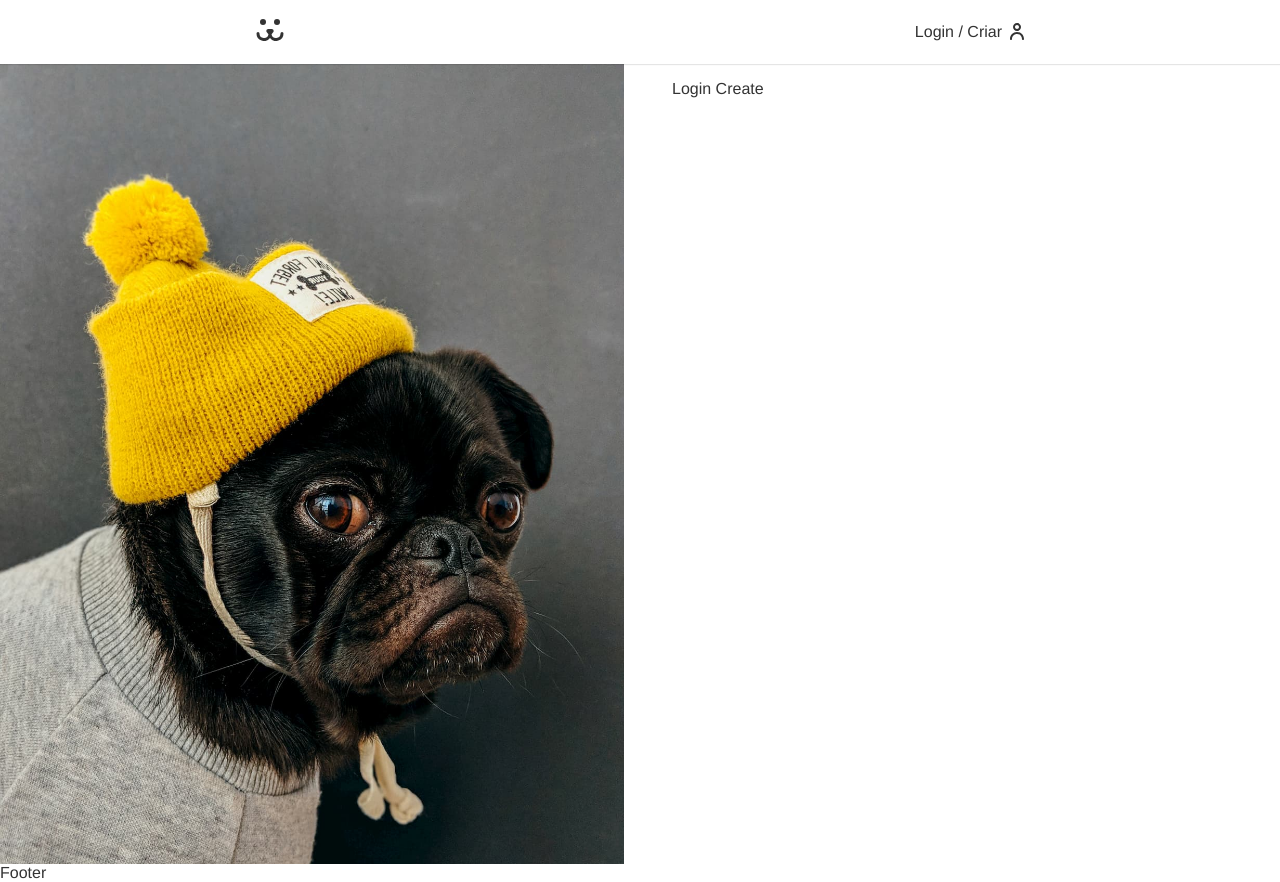
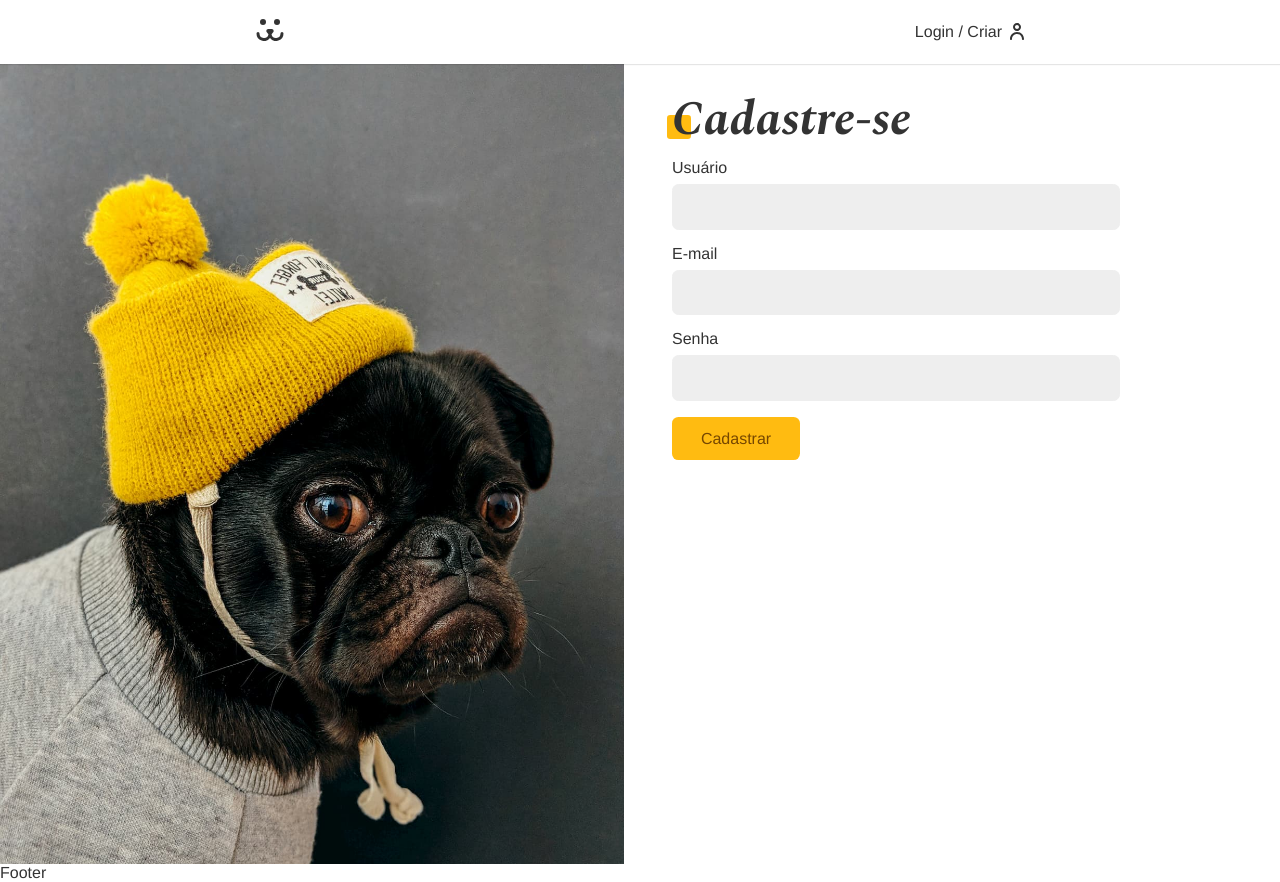
Before and after one commit to lucas-martins/react-dogs, a React (Create React App) app: page /login/criar in a window 1280 px wide. Built offline with nearby package versions, Linux system fonts and the light colour scheme.

Commit message:
[ADD] UseFetch

```diff
--- a/src/App.js
+++ b/src/App.js
@@ -5,7 +5,9 @@ import Footer from './components/Footer';
 import Header from './components/Header';
 import Home from './components/Home';
 import Login from './components/Login/Login';
+import User from './components/User/User'
 import { UserStorage } from './UserContext';
+import ProtectedRoute from './components/Helpers/ProtectedRoute';
 
 function App() {
   return (
@@ -15,7 +17,12 @@ function App() {
           <Header />
           <Routes>
             <Route path="/" element={<Home />} />
-            <Route path="/login/*" element={<Login />} />
+            <Route path="login/*" element={<Login />} />
+            <Route path="conta/*" element={
+              <ProtectedRoute>
+                <User />
+              </ProtectedRoute>
+            } />
           </Routes>
           <Footer />
         </UserStorage>
--- a/src/UserContext.js
+++ b/src/UserContext.js
@@ -66,6 +66,8 @@ export const UserStorage = ({children}) => {
                     setLoading(false)
                 }
 
+            } else {
+                setLogin(false)
             }
         }
         autoLogin()
--- a/src/api.js
+++ b/src/api.js
@@ -27,6 +27,20 @@ export const USER_GET = (token) => {
     }
 }
 
+export const USER_POST = (body) => {
+    return {
+        url: API_URL + '/api/user',
+        options: {
+            method: 'POST',
+            headers: {
+                'Content-type': 'application/json'
+            },
+            body: JSON.stringify(body)
+        }
+
+    }
+}
+
 export const TOKEN_VALIDATE_POST = (token) => {
     return {
         url: API_URL + '/jwt-auth/v1/token/validate',
--- a/src/components/Header.js
+++ b/src/components/Header.js
@@ -14,7 +14,7 @@ const Header = () => {
                     <Dogs />
                 </Link>
                 {data ?
-                    (<Link className={styles.login} to="/account">
+                    (<Link className={styles.login} to="/conta">
                         {data.nome}
                     </Link>)
                 :
--- /dev/null
+++ b/src/components/Helpers/ProtectedRoute.js
@@ -0,0 +1,11 @@
+import React from 'react'
+import { UserContext } from '../../UserContext'
+import { Navigate } from 'react-router-dom'
+
+const ProtectedRoute = ({children}) => {
+    const {login} = React.useContext(UserContext)
+
+    return login ? children : <Navigate to="/login" />
+}
+
+export default ProtectedRoute
--- a/src/components/Login/LoginCreate.js
+++ b/src/components/Login/LoginCreate.js
@@ -1,10 +1,44 @@
 import React from 'react'
+import Input from '../Forms/Input'
+import Button from '../Forms/Button'
+import Error from '../Helpers/Error'
+import useForm from '../../hooks/useForm'
+import { USER_POST } from '../../api'
+import {UserContext} from '../../UserContext'
+import useFetch from '../../hooks/useFetch'
 
 const LoginCreate = () => {
+
+    const username = useForm()
+    const email = useForm('email')
+    const password = useForm()
+
+    const {userLogin} = React.useContext(UserContext)
+    const {loading, error, request} = useFetch()
+
+    const handleSubmit = async (event) => {
+        event.preventDefault()
+        const {url, options} = USER_POST({
+            username: username.value,
+            email: email.value,
+            password: password.value
+        })
+        const {response} = await request(url, options)
+        if(response.ok) userLogin(username.value, password.value)
+    }
     return (
-        <div>
-           Login Create
-        </div>
+        <section className="animeLeft">
+           <h1 className='title'>Cadastre-se</h1>
+           <form onSubmit={handleSubmit}>
+                <Input label="Usuário" type="text" name="username" {...username}/>
+                <Input label="E-mail" type="email" name="email" {...email}/>
+                <Input label="Senha" type="password" name="password" {...password}/>
+                {loading ? <Button disabled>Cadastrando...</Button> :
+                    <Button>Cadastrar</Button>
+                }
+                <Error erro={error}/>
+           </form>
+        </section>
     )
 }
 
--- /dev/null
+++ b/src/components/User/User.js
@@ -0,0 +1,9 @@
+import React from 'react'
+
+const User = () => {
+  return (
+    <div>User</div>
+  )
+}
+
+export default User
--- /dev/null
+++ b/src/hooks/useFetch.js
@@ -0,0 +1,38 @@
+import React from 'react'
+
+const useFetch = () => {
+    const [data, setData] = React.useState(null)
+    const [error, setError] = React.useState(null)
+    const [loading, setLoading] = React.useState(false)
+
+    const request = React.useCallback(async (url, options) => {
+        let response
+        let json
+
+        try {
+            setError(null)
+            setLoading(true)
+            response = await fetch(url, options)
+            json = await response.json()
+            if(!response.ok) throw new Error(json.message)
+        } catch (err) {
+            json = null
+            setError(err.message)
+        } finally {
+            setLoading(false)
+            setData(json)
+            return {response, json}
+        }
+
+    }, [])
+
+    return {
+        data,
+        loading,
+        error,
+        request
+    }
+
+}
+
+export default useFetch
```
